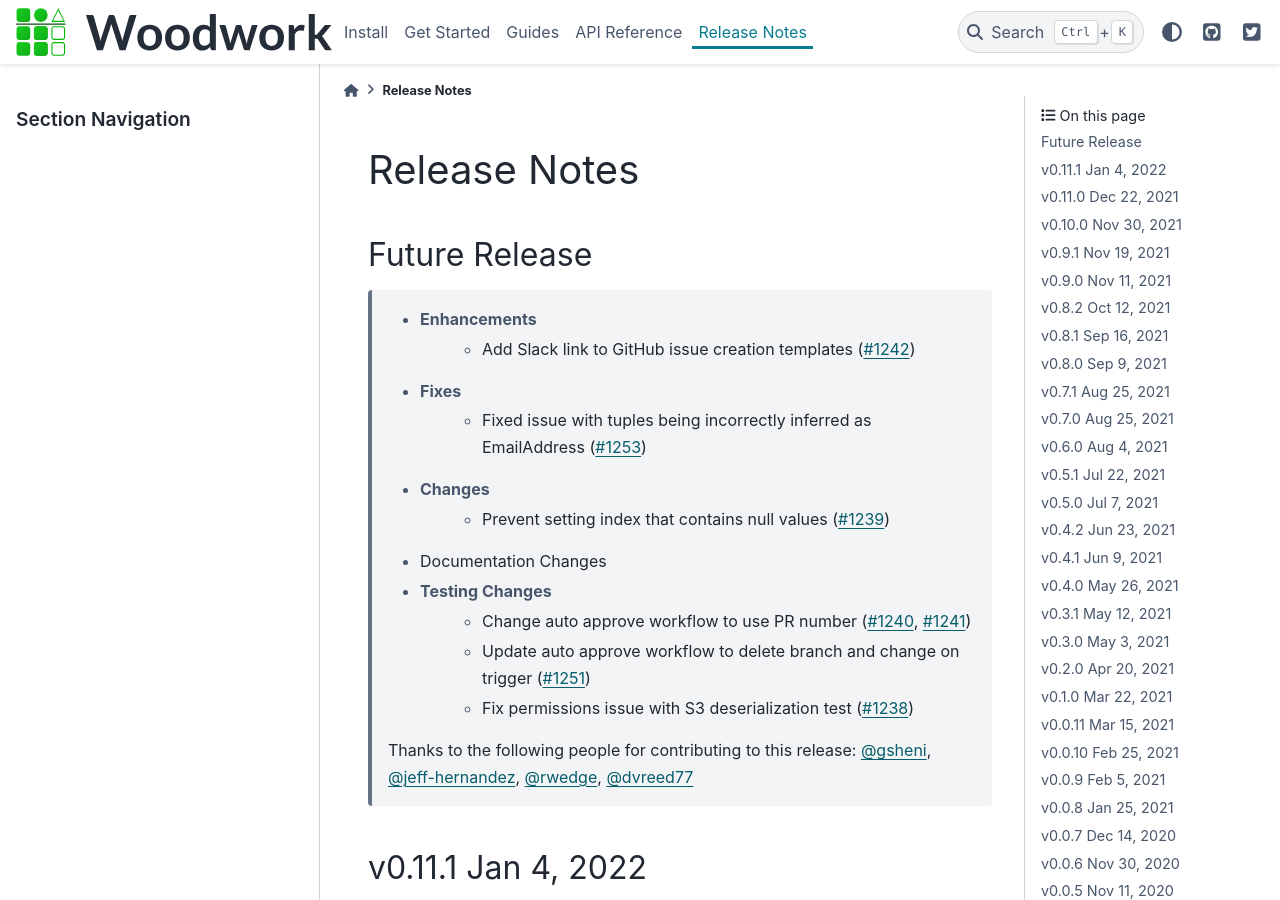
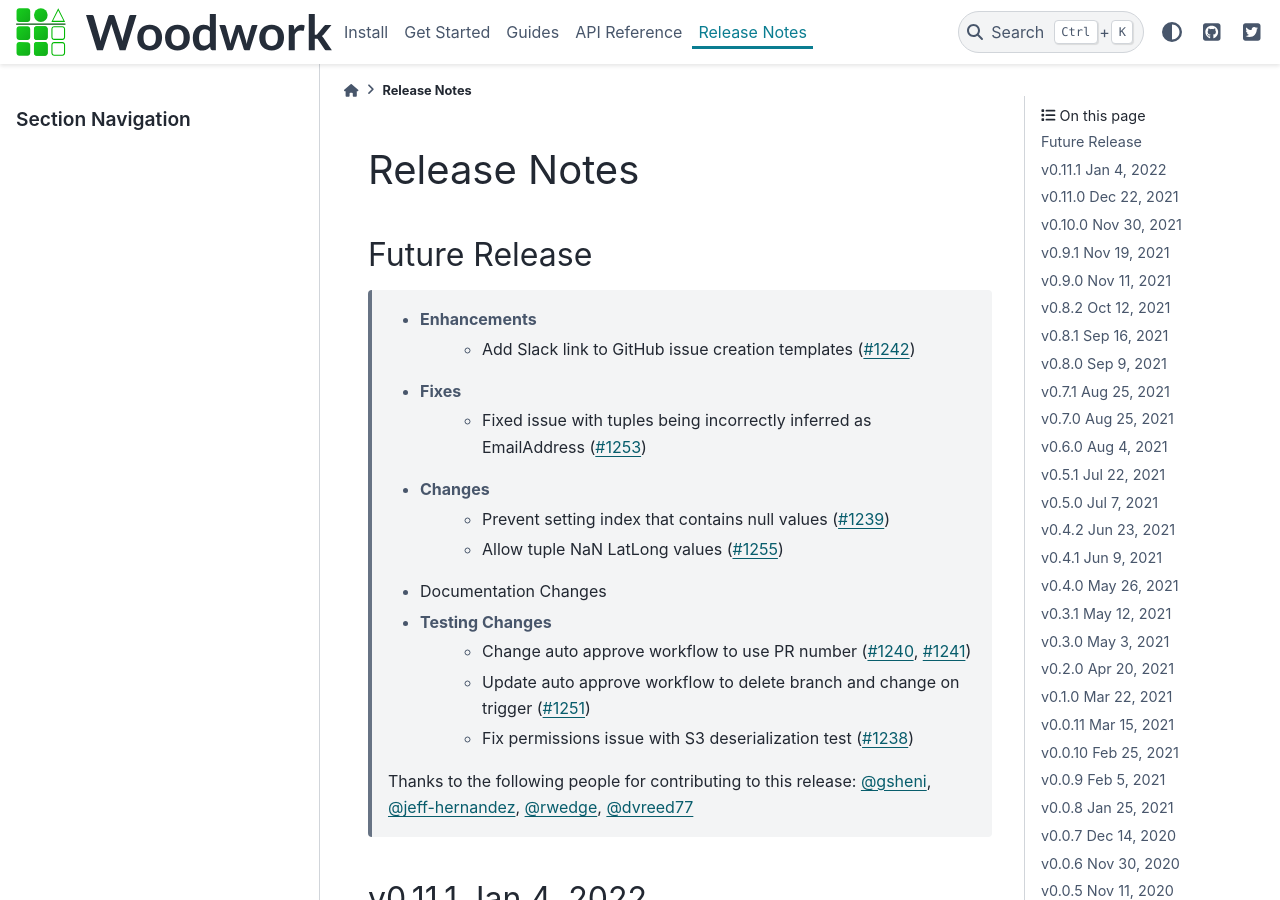
Before and after one commit to alteryx/woodwork, a Sphinx documentation site: the page built from docs/source/release_notes.rst, in a window 1280 px wide and 900 px high. Built offline with Sphinx 7.4.7 and the PyData theme 0.15.4, drawn with Linux system fonts in a browser that asks for light colours; comment, search, counter and statistics services are not loaded.

Commit message:
fixed release notes

```diff
--- a/docs/source/release_notes.rst
+++ b/docs/source/release_notes.rst
@@ -11,6 +11,7 @@ Future Release
         * Fixed issue with tuples being incorrectly inferred as EmailAddress (:pr:`1253`)
     * Changes
         * Prevent setting index that contains null values (:pr:`1239`)
+        * Allow tuple NaN LatLong values (:pr:`1255`)
     * Documentation Changes
     * Testing Changes
         * Change auto approve workflow to use PR number (:pr:`1240`, :pr:`1241`)
```
